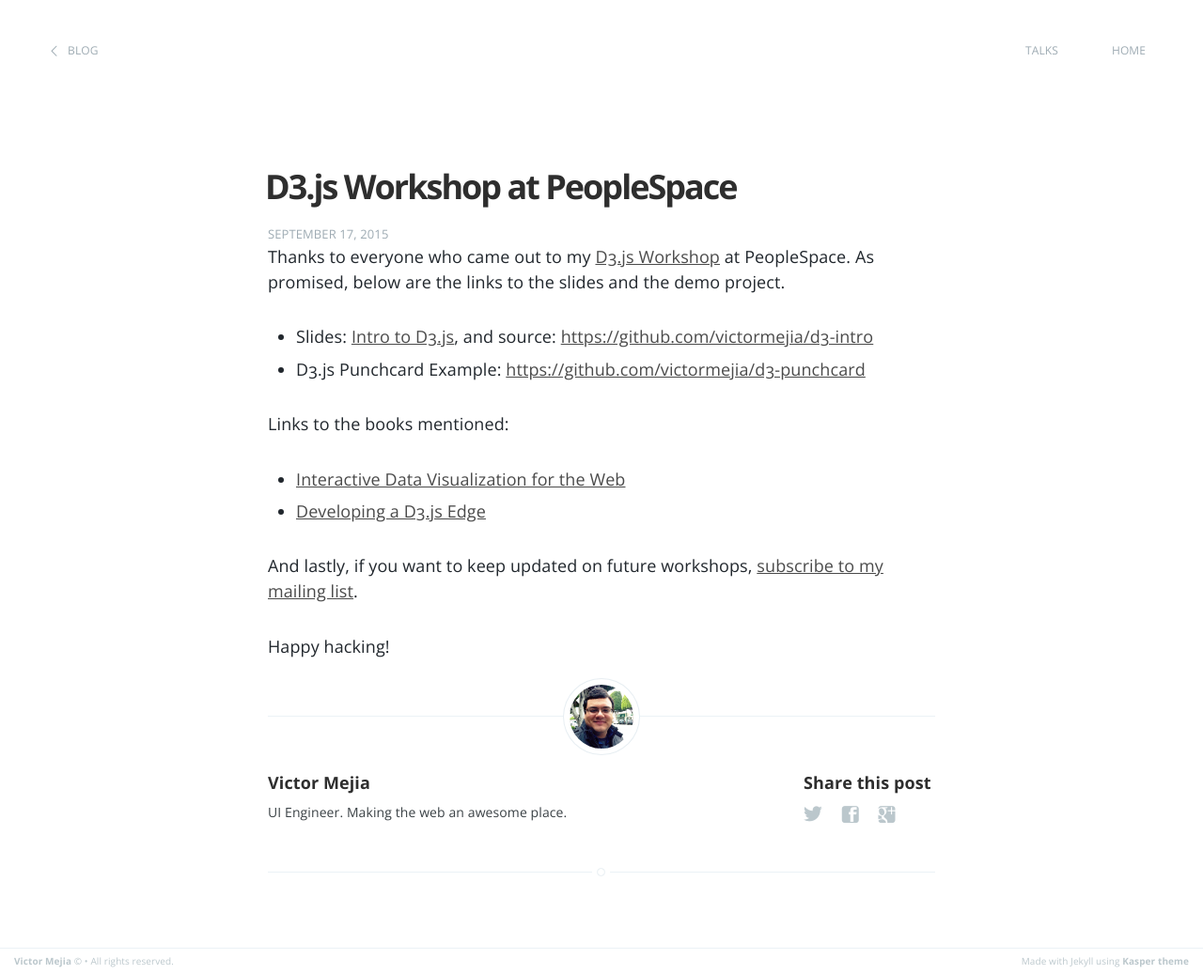
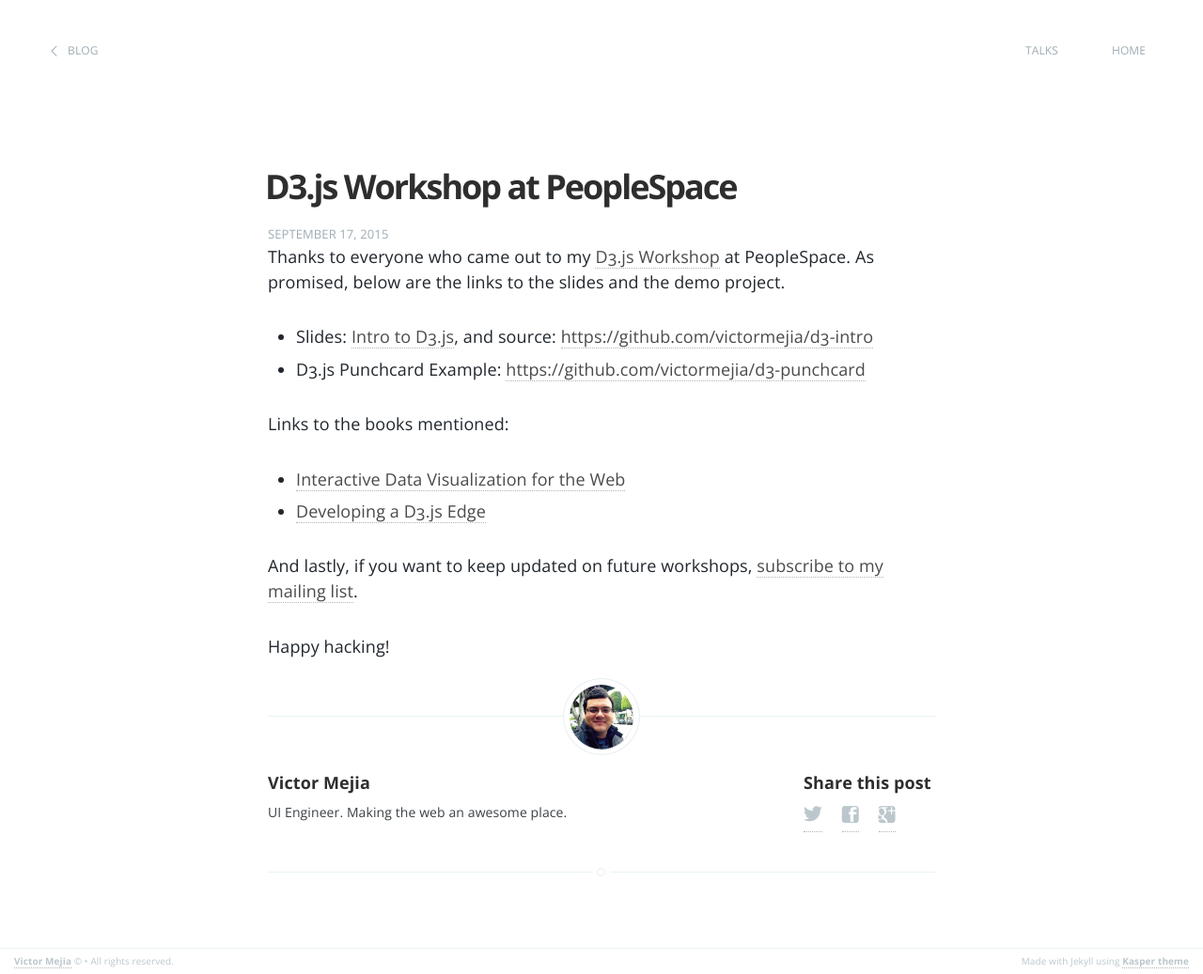
Before and after one commit to victormejia/victormejia.github.io, a Jekyll site: the page built from _posts/2015-09-17-d3-peoplespace-workshop.md, in a window 1280 px wide. Shown: the whole page at 94% size. Built offline with Jekyll 4.4.1, drawn with Linux system fonts in a browser that asks for light colours; Markdown is read by kramdown in place of the engine named in the settings.

Commit message:
update link style

```diff
--- a/assets/css/screen.css
+++ b/assets/css/screen.css
@@ -236,6 +236,8 @@ h6 {
 a {
     color: #4A4A4A;
     transition: color ease 0.3s;
+    text-decoration: none;
+    border-bottom: 1px dotted rgba(162,162,162,0.8);
 }
 
 a:hover {
```
